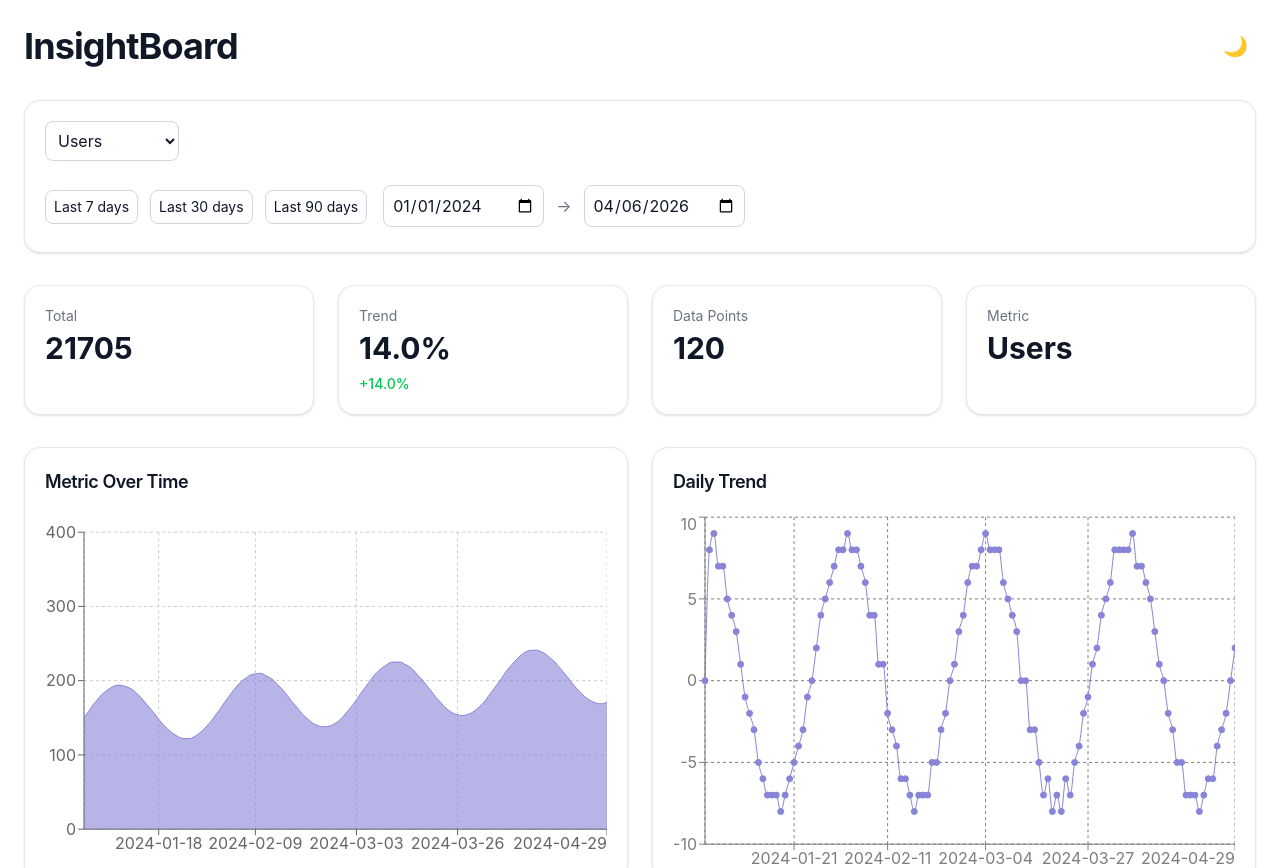
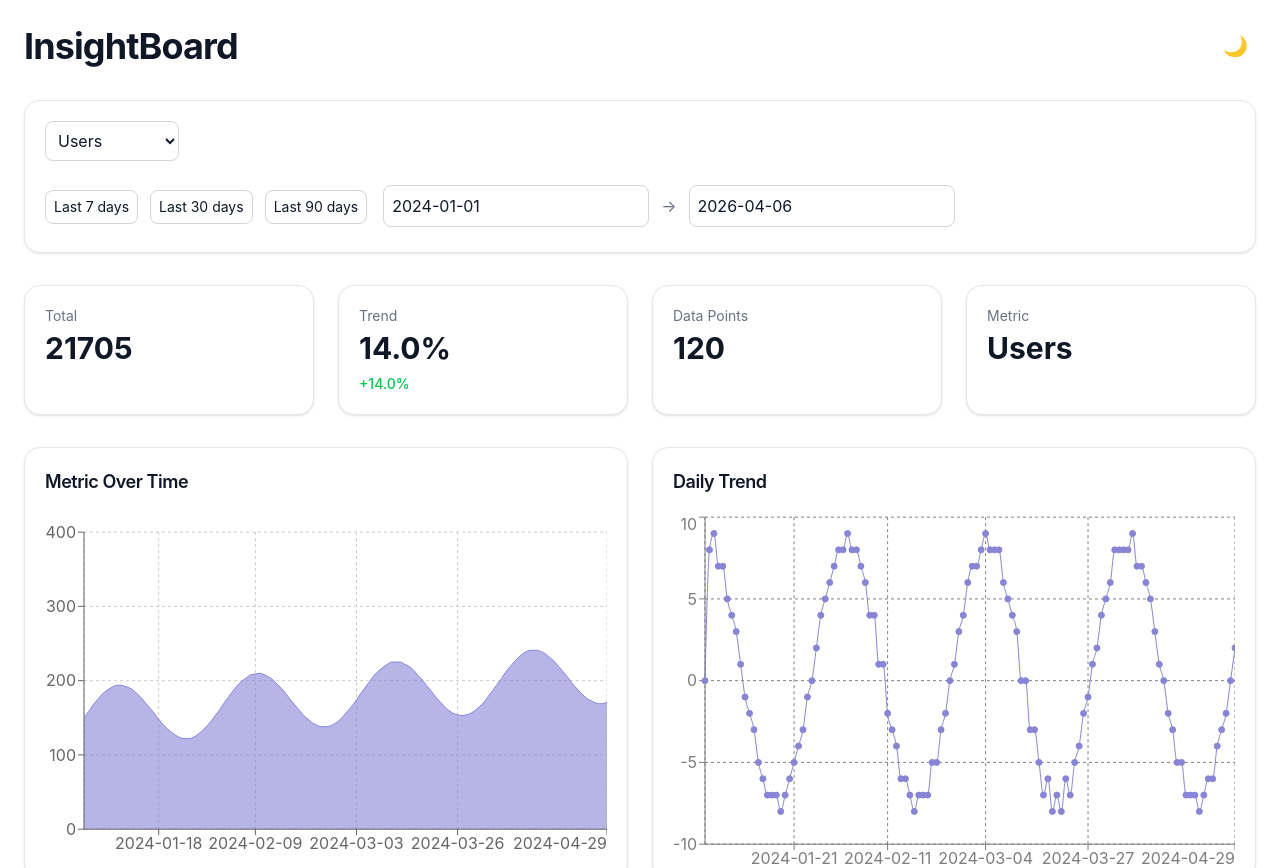
Before and after one commit to sepezh/InsightBoard, a Next.js app: page /dashboard in a window 1280 px wide. Shown: the top 868 px of the page. Built offline with nearby package versions, Linux system fonts and the light colour scheme.

Commit message:
install and use react-datePicker

```diff
--- a/package.json
+++ b/package.json
@@ -15,6 +15,7 @@
     "next": "16.2.1",
     "next-themes": "^0.4.6",
     "react": "19.2.4",
+    "react-datepicker": "^9.1.0",
     "react-dom": "19.2.4",
     "react-redux": "^9.2.0",
     "recharts": "^3.8.1"
--- a/src/components/DateRangePicker.tsx
+++ b/src/components/DateRangePicker.tsx
@@ -1,4 +1,7 @@
 "use client";
+
+import DatePicker from "react-datepicker";
+import "react-datepicker/dist/react-datepicker.css";
 
 interface Props {
   value: { start: string; end: string };
@@ -6,22 +9,35 @@ interface Props {
 }
 
 export default function DateRangePicker({ value, onChange }: Props) {
+  console.log("DateRangePicker value:", value);
   return (
     <div className="flex flex-col md:flex-row items-center gap-3">
-      <input
-        type="date"
-        value={value.start}
-        onChange={(e) => onChange({ ...value, start: e.target.value })}
+      <DatePicker
+        selected={value.start ? new Date(value.start) : null}
+        portalId="datepicker-portal"
+        dateFormat="yyyy-MM-dd"
         className="border border-gray-300 dark:border-gray-700 bg-white dark:bg-gray-900 p-1.5 lg:p-2 rounded-lg"
+        onChange={(date: Date | null) =>
+          onChange({
+            ...value,
+            start: date ? date.toISOString().split("T")[0] : "",
+          })
+        }
       />
 
       <span className="text-gray-500">→</span>
 
-      <input
-        type="date"
-        value={value.end}
-        onChange={(e) => onChange({ ...value, end: e.target.value })}
+      <DatePicker
+        selected={value.end ? new Date(value.end) : null}
+        portalId="datepicker-portal"
+        dateFormat="yyyy-MM-dd"
         className="border border-gray-300 dark:border-gray-700 bg-white dark:bg-gray-900 p-1.5 lg:p-2 rounded-lg"
+        onChange={(date: Date | null) =>
+          onChange({
+            ...value,
+            end: date ? date.toISOString().split("T")[0] : "",
+          })
+        }
       />
     </div>
   );
```
Also changed, not shown: 1 other file (tests, documents, lock files or other folders).
